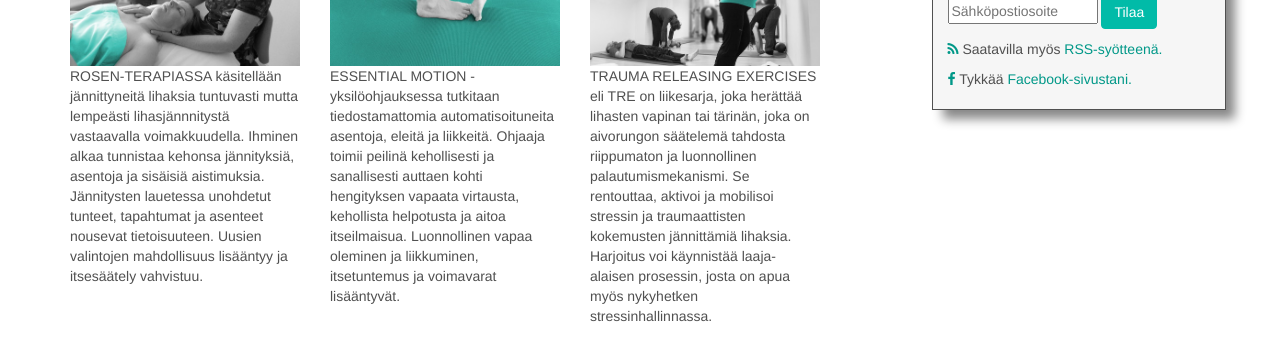
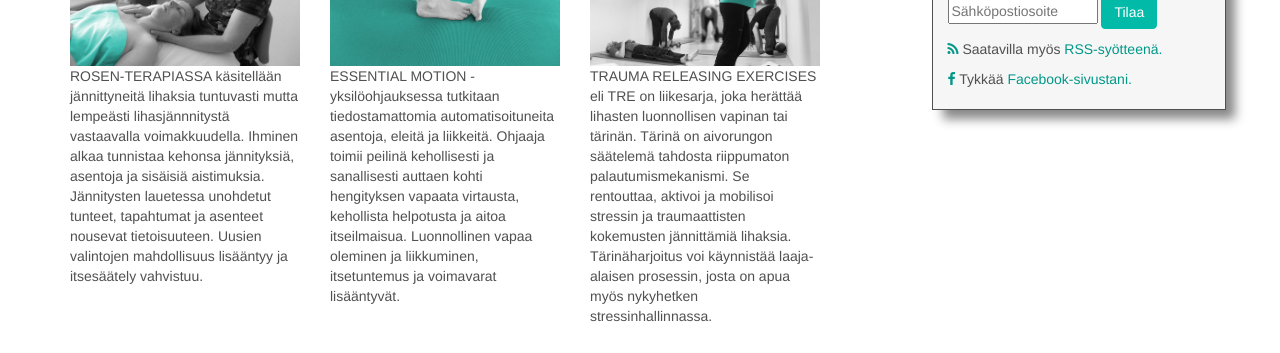
Before and after one commit to jluttine/maijaleenalehtimaki.fi, a Jekyll site: the page built from _pages/00-etusivu.html, in a window 1280 px wide. Shown: the part 794-1147 px from the top of the page. Built offline with Jekyll 4.4.1, drawn with Linux system fonts in a browser that asks for light colours.

Commit message:
Kielenhuolto TRE-osiolle

```diff
--- a/_pages/00-etusivu.html
+++ b/_pages/00-etusivu.html
@@ -71,10 +71,10 @@ permalink: /
                 <img src="{{ site.baseurl }}{% link images/trauma-releasing-exercises-small.jpg %}" width="100%" max-width="500"/>
                 <p class="intro-text">
                     TRAUMA RELEASING EXERCISES eli TRE on liikesarja, joka herättää
-                    lihasten vapinan tai tärinän, joka on aivorungon säätelemä
-                    tahdosta riippumaton ja luonnollinen palautumismekanismi. Se
+                    lihasten luonnollisen vapinan tai tärinän. Tärinä on aivorungon säätelemä
+                    tahdosta riippumaton palautumismekanismi. Se
                     rentouttaa, aktivoi ja mobilisoi stressin ja traumaattisten
-                    kokemusten jännittämiä lihaksia. Harjoitus voi käynnistää
+                    kokemusten jännittämiä lihaksia. Tärinäharjoitus voi käynnistää
                     laaja-alaisen prosessin, josta on apua myös nykyhetken
                     stressinhallinnassa.
                 </p>
```
